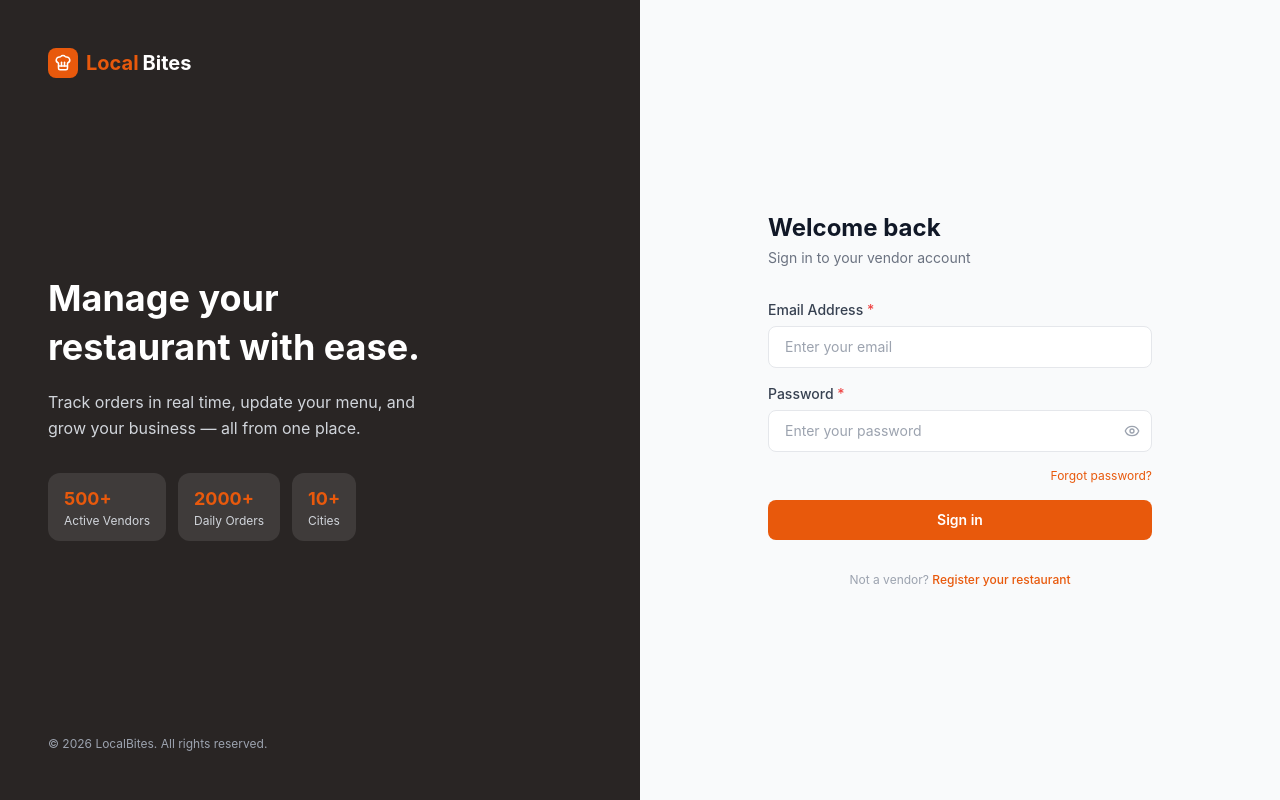
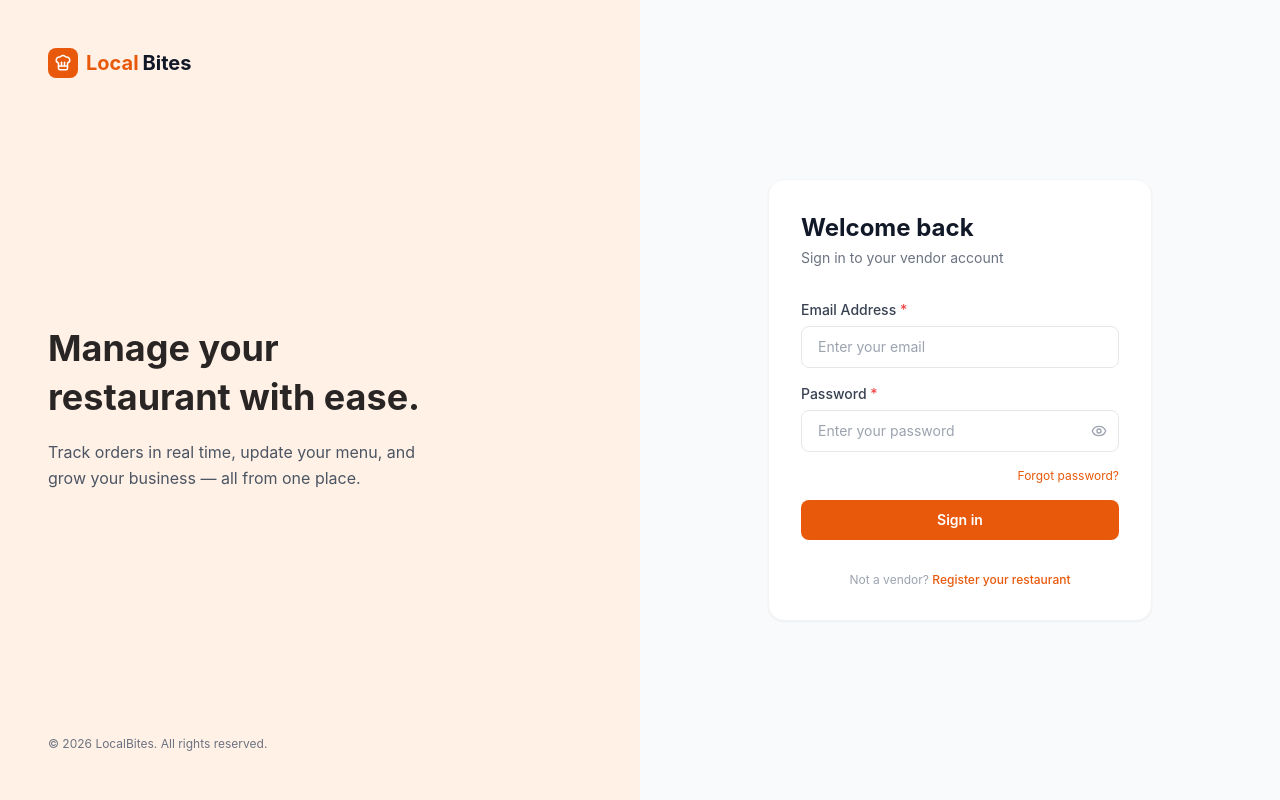
Before and after one commit to hifza538/Final-Year-Project, a React (Vite) app in the folder vendor-frontend/: page /login in a window 1280 px wide. Built offline with nearby package versions, Linux system fonts and the light colour scheme; no server answers; the HTML template or start-up script is replaced by a standard one.

Commit message:
style: redesign auth pages with light theme across customer/vendor/admin  frontends

```diff
--- a/vendor-frontend/src/components/layout/AuthLayout.jsx
+++ b/vendor-frontend/src/components/layout/AuthLayout.jsx
@@ -2,36 +2,23 @@
 
 import Logo from "../common/Logo";
 
-// authLayout component for authentication pages (login+register)
+// authLayout component for authentication page
 const AuthLayout = ({ heading, subtext, children }) => {
   return (
     <div className="min-h-screen bg-gray-50 flex">
       {/* Left Branding Panel */}
-      <div className="hidden lg:flex lg:w-1/2 bg-secondary flex-col justify-between p-12">
-        <Logo size="md" variant="light" />
+      <div className="hidden lg:flex lg:w-1/2 bg-primary-light flex-col justify-between p-12">
+        <Logo size="md" variant="dark" />
         <div>
-          <h2 className="text-white text-4xl font-bold leading-snug mb-4">
+          <h2 className="text-secondary text-4xl font-bold leading-snug mb-4">
             {heading}
           </h2>
-          <p className="text-gray-300 text-base leading-relaxed max-w-sm">
+          <p className="text-gray-600 text-base leading-relaxed max-w-sm">
             {subtext}
           </p>
-
-          <div className="flex gap-3 mt-8">
-            {[
-              { label: "Active Vendors", value: "500+" },
-              { label: "Daily Orders", value: "2000+" },
-              { label: "Cities", value: "10+" },
-            ].map(({ label, value }) => (
-              <div key={label} className="bg-white/10 rounded-xl px-4 py-3">
-                <p className="text-primary font-bold text-lg">{value}</p>
-                <p className="text-gray-300 text-xs">{label}</p>
-              </div>
-            ))}
-          </div>
         </div>
 
-        <p className="text-gray-400 text-xs">
+        <p className="text-gray-500 text-xs">
           © {new Date().getFullYear()} LocalBites. All rights reserved.
         </p>
       </div>
--- a/vendor-frontend/src/pages/Login.jsx
+++ b/vendor-frontend/src/pages/Login.jsx
@@ -82,6 +82,7 @@ const Login = () => {
       heading={<>Manage your<br />restaurant with ease.</>}
       subtext="Track orders in real time, update your menu, and grow your business — all from one place."
     >
+      <div className="bg-white border border-gray-100 rounded-2xl shadow-sm p-6 sm:p-8">
         <h1 className="text-2xl font-bold text-gray-900 mb-1">
           Welcome back
         </h1>
@@ -147,6 +148,7 @@ const Login = () => {
             Register your restaurant
           </Link>
         </p>
+      </div>
     </AuthLayout>
   );
 };
```
Also changed, not shown: 2 other files (tests, documents, lock files or other folders). Lines whose indentation alone changed are shown as unchanged.
